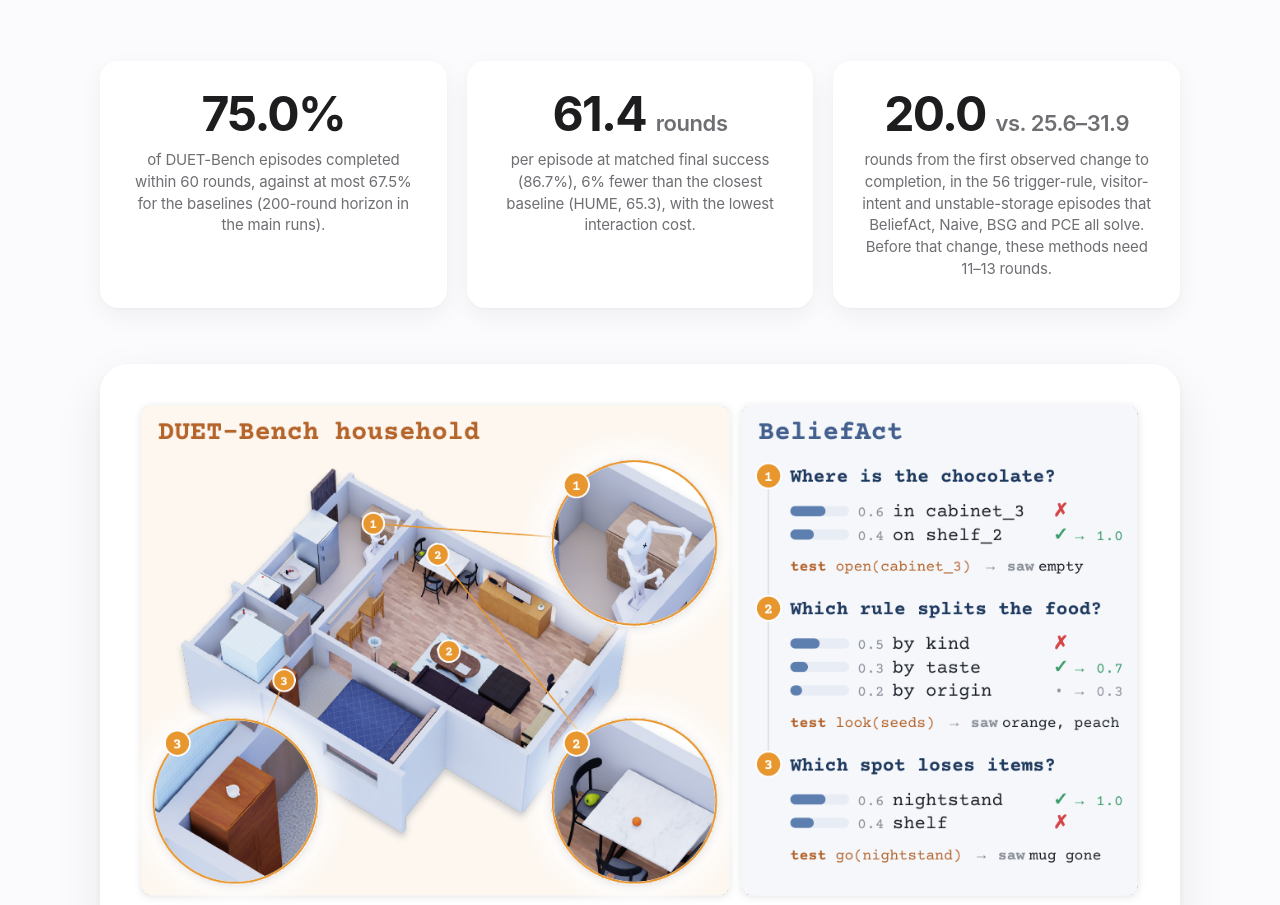
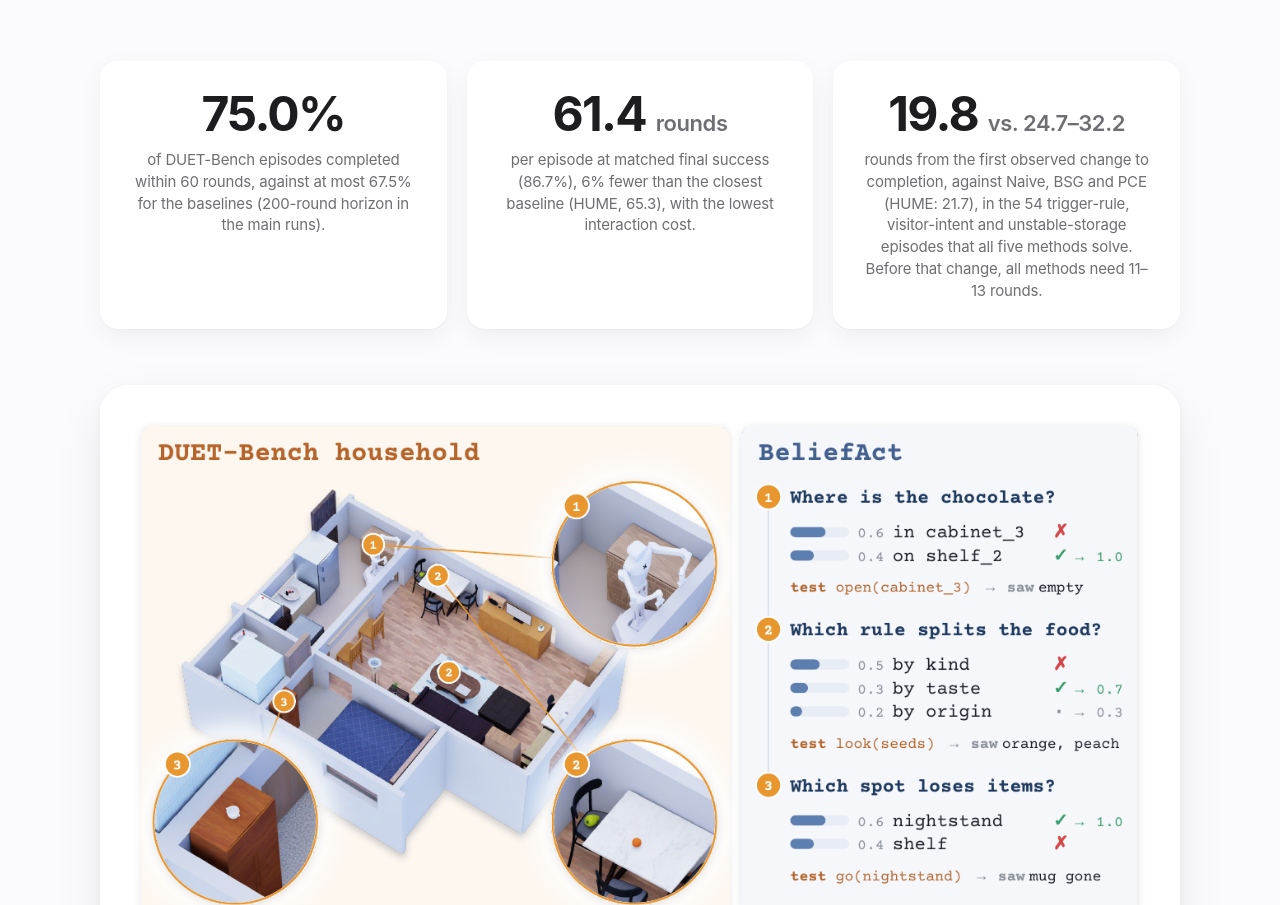
Before and after one commit to belief-act/belief-act.github.io, a plain HTML site: page index.html in a window 1280 px wide. Shown: the part 2034-2939 px from the top of the page. Drawn offline with Linux system fonts and the light colour scheme.

Commit message:
HUME in the observed-change chart and statistics; updated paper PDF
Co-Authored-By: Claude Opus 5.5 <noreply@anthropic.com>
Claude-Session: https://claude.ai/code/session_01PDEFQhVdAMZZ6hCdyR7nzk

```diff
--- a/index.html
+++ b/index.html
@@ -47,7 +47,7 @@
   <div class="stats">
     <div class="stat reveal"><div class="num">75.0%</div><div class="what">of DUET-Bench episodes completed within 60 rounds, against at most 67.5% for the baselines (200-round horizon in the main runs).</div></div>
     <div class="stat reveal"><div class="num">61.4 <small>rounds</small></div><div class="what">per episode at matched final success (86.7%), 6% fewer than the closest baseline (HUME, 65.3), with the lowest interaction cost.</div></div>
-    <div class="stat reveal"><div class="num">20.0 <small>vs. 25.6–31.9</small></div><div class="what">rounds from the first observed change to completion, in the 56 trigger-rule, visitor-intent and unstable-storage episodes that BeliefAct, Naive, BSG and PCE all solve. Before that change, these methods need 11–13 rounds.</div></div>
+    <div class="stat reveal"><div class="num">19.8 <small>vs. 24.7–32.2</small></div><div class="what">rounds from the first observed change to completion, against Naive, BSG and PCE (HUME: 21.7), in the 54 trigger-rule, visitor-intent and unstable-storage episodes that all five methods solve. Before that change, all methods need 11–13 rounds.</div></div>
   </div>
   <div class="card figure-card reveal" style="margin-top:56px"><img src="assets/img/fig1.png" alt="A DUET-Bench household and BeliefAct's beliefs"></div>
 </div></section>
@@ -125,7 +125,7 @@
     <div class="chart" id="ch-budget"></div>
   </div>
   <div class="card chart-card reveal" style="margin-top:22px">
-    <div class="chart-head"><div><h3 class="chart-title">Rounds before and after the first observed change</h3><p class="chart-sub">Trigger rule, visitor intent and unstable storage: the 56 episodes that Naive, BSG, PCE and BeliefAct all solve. Before the change no difference is significant; after it, the paired 95% CIs of BeliefAct's savings exclude zero against all three baselines.</p></div></div>
+    <div class="chart-head"><div><h3 class="chart-title">Rounds before and after the first observed change</h3><p class="chart-sub">Trigger rule, visitor intent and unstable storage: the 54 episodes that all five methods solve. Before the change no difference is significant; after it, the paired 95% CIs of BeliefAct's savings exclude zero against Naive, BSG and PCE, but not against HUME.</p></div></div>
     <div class="chart" id="ch-onset"></div>
   </div>
   <div class="grid-2">
@@ -308,7 +308,7 @@
 
   // ---------- results ----------
   BACharts.budget($('ch-budget'), BA.results.curves);
-  BACharts.onset($('ch-onset'), { beliefact: { before: 11.1, after: 20.0 }, naive: { before: 12.9, after: 25.6 }, bsg: { before: 13.0, after: 29.8 }, pce: { before: 11.8, after: 31.9 } });
+  BACharts.onset($('ch-onset'), { beliefact: { before: 11.2, after: 19.8 }, naive: { before: 13.0, after: 24.7 }, bsg: { before: 13.2, after: 29.7 }, pce: { before: 11.9, after: 32.2 }, hume: { before: 13.2, after: 21.7 } });
   BACharts.slope($('ch-slope'), [
     { task: 'Unstable storage', before: 0.36, after: 0.75 }, { task: 'Trigger rule', before: 0.32, after: 0.53 },
     { task: 'Food splitting rule', before: 0.24, after: 0.37 }, { task: 'Visitor intent', before: 0.17, after: 0.33 },
```
Also changed, not shown: 1 other file.
